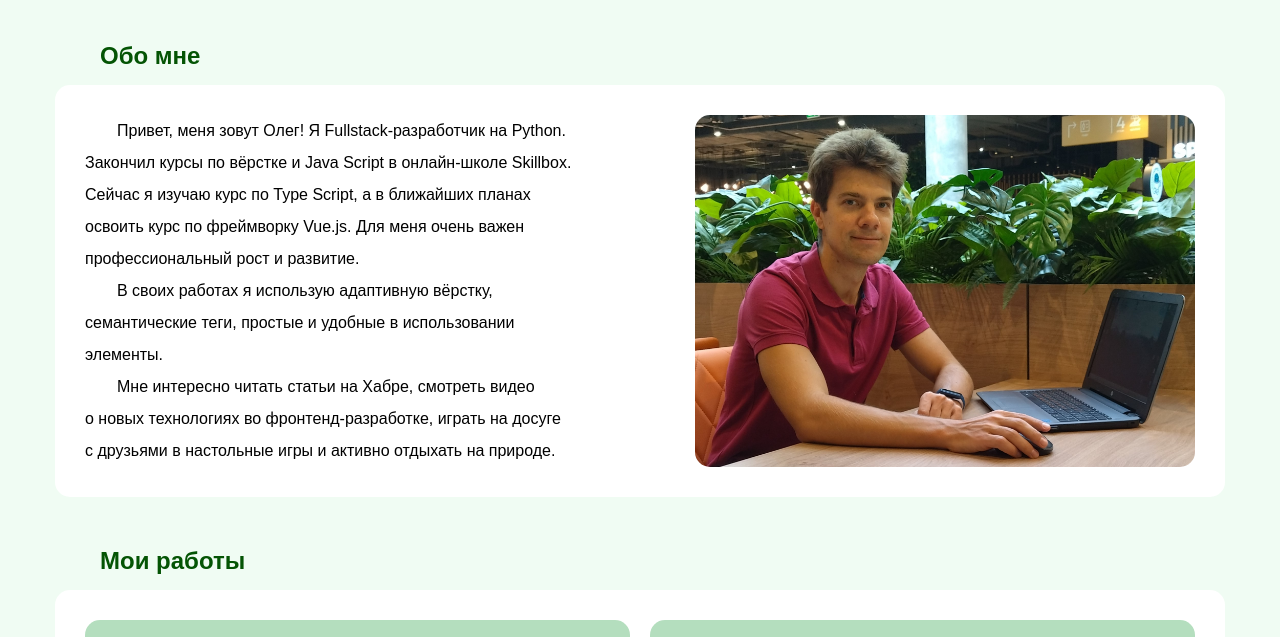
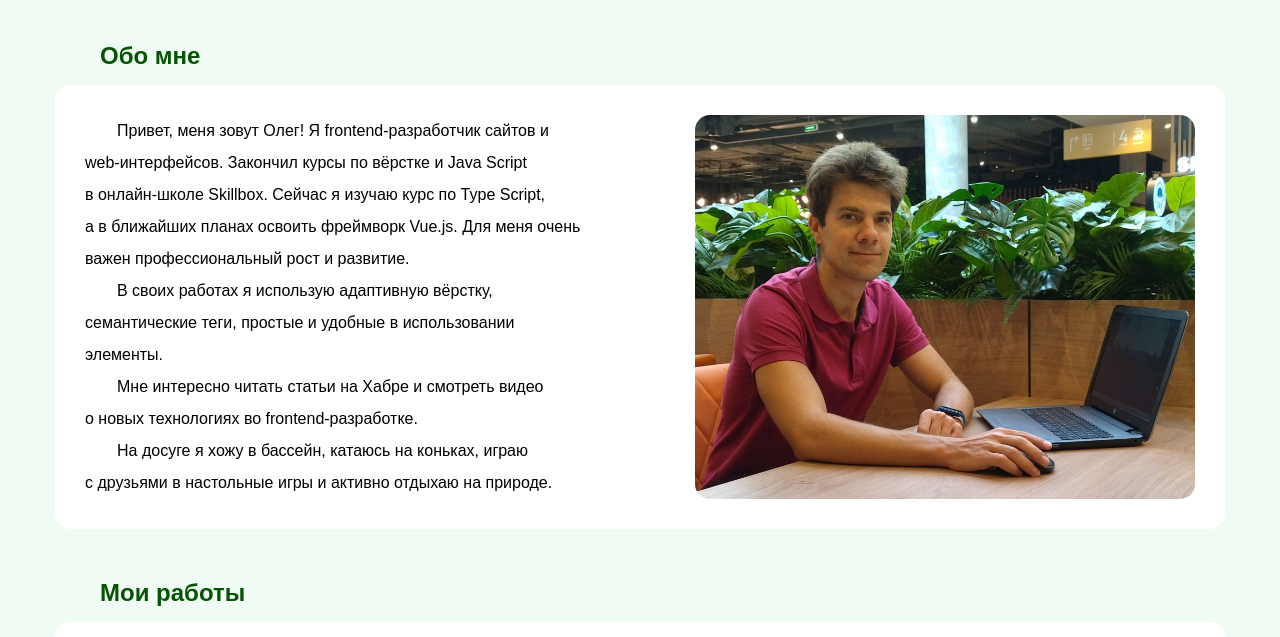
Before and after one commit to Oleg-Solovev/site-portfolio, a plain HTML site: page index.html in a window 1280 px wide. Shown: the part 107-744 px from the top of the page. Drawn offline with nearby package versions, Linux system fonts and the light colour scheme.

Commit message:
#09 редактирование блока "обо мне" и центрирование заголовков в мобильной версии

```diff
--- a/css/style.css
+++ b/css/style.css
@@ -180,6 +180,7 @@ body {
 .header.open .header__burger-btn span:nth-child(3) {
   transform: translateY(0) rotate(-45deg);
 }
+
 /* Бургер меню */
 
 .header__nav {
@@ -459,6 +460,7 @@ body {
 
   .section-title {
     text-align: center;
+    padding-left: 0;
   }
 
   .container {
@@ -506,11 +508,13 @@ body {
   .header.open .header__nav {
     transform: translateX(100%);
   }
-  /* Бургер меню */
-
 
   .works__items {
     --offsets: 0;
+  }
+
+  .works__item-title {
+    text-align: center;
   }
 
   .social-link {
--- a/index.html
+++ b/index.html
@@ -16,7 +16,7 @@
 
 
   <link type="image/x-icon" href="img/logo.png" rel="icon">
-  <title>Олег Соловьёв - Fullstack-разработчик</title>
+  <title>Олег Соловьёв - frontend-разработчик</title>
 </head>
 
 <body>
@@ -27,7 +27,7 @@
         <span></span><span></span><span></span>
       </button>
       <div class="header__title-wrap">
-        <h1 class="header__title">Олег Соловьёв - Fullstack-разработчик</h1>
+        <h1 class="header__title">Олег Соловьёв - frontend-разработчик</h1>
       </div>
       <a href="#" class="header__logo-link">
         <img class="header__logo-img" width="50" height="50" src="img/logo.png" alt="логотип сайта СОВ">
@@ -65,17 +65,21 @@
       <h2 class="section-title about-me__title">Обо мне</h2>
       <div class="container about-me__container">
         <div class="about-me__description">
-          <p class="about-me__text">Привет, меня зовут Олег! Я&nbsp;Fullstack-разработчик на&nbsp;Python.
-            Закончил курсы по
-            вёрстке и&nbsp;Java Script в&nbsp;онлайн-школе Skillbox. Сейчас я&nbsp;изучаю курс по&nbsp;Type Script,
-            а&nbsp;в&nbsp;ближайших планах освоить курс по&nbsp;фреймворку Vue.js. Для меня очень важен профессиональный рост и
+          <p class="about-me__text">Привет, меня зовут Олег! Я&nbsp;frontend-разработчик сайтов и web-интерфейсов.
+            Закончил курсы по&nbsp;вёрстке и&nbsp;Java Script в&nbsp;онлайн-школе Skillbox. Сейчас я&nbsp;изучаю курс
+            по&nbsp;Type Script,
+            а&nbsp;в&nbsp;ближайших планах освоить фреймворк Vue.js. Для меня очень важен профессиональный
+            рост и
             развитие.
           </p>
-          <p class="about-me__text">В&nbsp;своих работах я&nbsp;использую адаптивную вёрстку, семантические теги, простые и
+          <p class="about-me__text">В&nbsp;своих работах я&nbsp;использую адаптивную вёрстку, семантические теги,
+            простые и
             удобные в&nbsp;использовании элементы.</p>
           <p class="about-me__text">
-            Мне интересно читать статьи на&nbsp;Хабре, смотреть видео о&nbsp;новых технологиях во&nbsp;фронтенд-разработке, играть на
-            досуге с&nbsp;друзьями в&nbsp;настольные игры и&nbsp;активно отдыхать на&nbsp;природе.</p>
+            Мне интересно читать статьи на&nbsp;Хабре и смотреть видео о&nbsp;новых технологиях
+            во&nbsp;frontend-разработке.</p>
+            <p class="about-me__text">
+            На&nbsp;досуге я хожу в&nbsp;бассейн, катаюсь на&nbsp;коньках, играю с&nbsp;друзьями в&nbsp;настольные игры и&nbsp;активно отдыхаю на&nbsp;природе.</p>
         </div>
         <div class="about-me__foto"></div>
       </div>
@@ -92,9 +96,11 @@
             </div>
             <div class="works__description-wrap">
               <h3 class="works__item-title">Сайт туристической компании</h3>
-              <p class="works__description">Это мой первый сайт по&nbsp;вёрстке. Я&nbsp;использовал адаптивную вёрстку карточек с
+              <p class="works__description">Это мой первый сайт по&nbsp;вёрстке. Я&nbsp;использовал адаптивную вёрстку
+                карточек с
                 помощью свойства flex. Для интуитивно понятного восприятия кнопок и&nbsp;ссылок применил псевдоэлементы
-                focus, hover, active. Изображения в&nbsp;карточках сделал фоном с&nbsp;помощью отдельных селекторов в&nbsp;CSS. В
+                focus, hover, active. Изображения в&nbsp;карточках сделал фоном с&nbsp;помощью отдельных селекторов
+                в&nbsp;CSS. В
                 разметке сайта использовал семантические теги. После изучения анимации подключил сторонюю библиотеку для
                 демонстрации движения заголовка. Позже реализовал бургерное меню для экранов мобильных устройств.</p>
               <a class="works__btn-link" target="_blank" href="https://oleg-solovev.github.io/Laguna/">
@@ -107,9 +113,13 @@
             </div>
             <div class="works__description-wrap">
               <h3 class="works__item-title">Сайт художественной галереи Blanchard</h3>
-              <p class="works__description">По завершении курса веб-вёрстки я сделал дипломную работу. Здесь я&nbsp;применил
-                технологию flex-box для удобного расположения элементов на&nbsp;веб-странице, также использовал медиа-запросы
-                для&nbsp;адаптации сайта под различные экраны устройств. В&nbsp;разделе "Галерея" кастомизировал чек-боксы для&nbsp;               фильтрации работ и&nbsp;настроил несколько источников для&nbsp;оптимизации загрузки изображения в&nbsp;необходимом
+              <p class="works__description">По завершении курса веб-вёрстки я сделал дипломную работу. Здесь
+                я&nbsp;применил
+                технологию flex-box для удобного расположения элементов на&nbsp;веб-странице, также использовал
+                медиа-запросы
+                для&nbsp;адаптации сайта под различные экраны устройств. В&nbsp;разделе "Галерея" кастомизировал
+                чек-боксы для&nbsp; фильтрации работ и&nbsp;настроил несколько источников для&nbsp;оптимизации загрузки
+                изображения в&nbsp;необходимом
                 фильтрации картин по&nbsp;жанрам.</p>
               <a class="works__btn-link" target="_blank" href="https://oleg-solovev.github.io/Blanchard/">
                 <button class="btn works__item-btn">Перейти на сайт</button></a>
@@ -159,7 +169,8 @@
                 В&nbsp;проекте реализована CRM-система управления клиентской базой. Мною была создана интерфейсная часть
                 проекта, которая взаимодействует с&nbsp;уже готовым локальным сервером и&nbsp;клиентской базой (папка
                 &laquo;crm-backend&raquo;, нужно запускать отдельно).
-                Для демонстрации работы сайта я&nbsp;изменил сохранение базы с&nbsp;локального сервера на&nbsp;хранилище браузера LockalStorage.
+                Для демонстрации работы сайта я&nbsp;изменил сохранение базы с&nbsp;локального сервера на&nbsp;хранилище
+                браузера LockalStorage.
                 CRM-система позволяет добавлять, изменять, сортировать и&nbsp;удалять пользователей из&nbsp;базы данных.
                 А&nbsp;также добавлять, редактировать и&nbsp;удалять контактные данные.
               </p>
```
